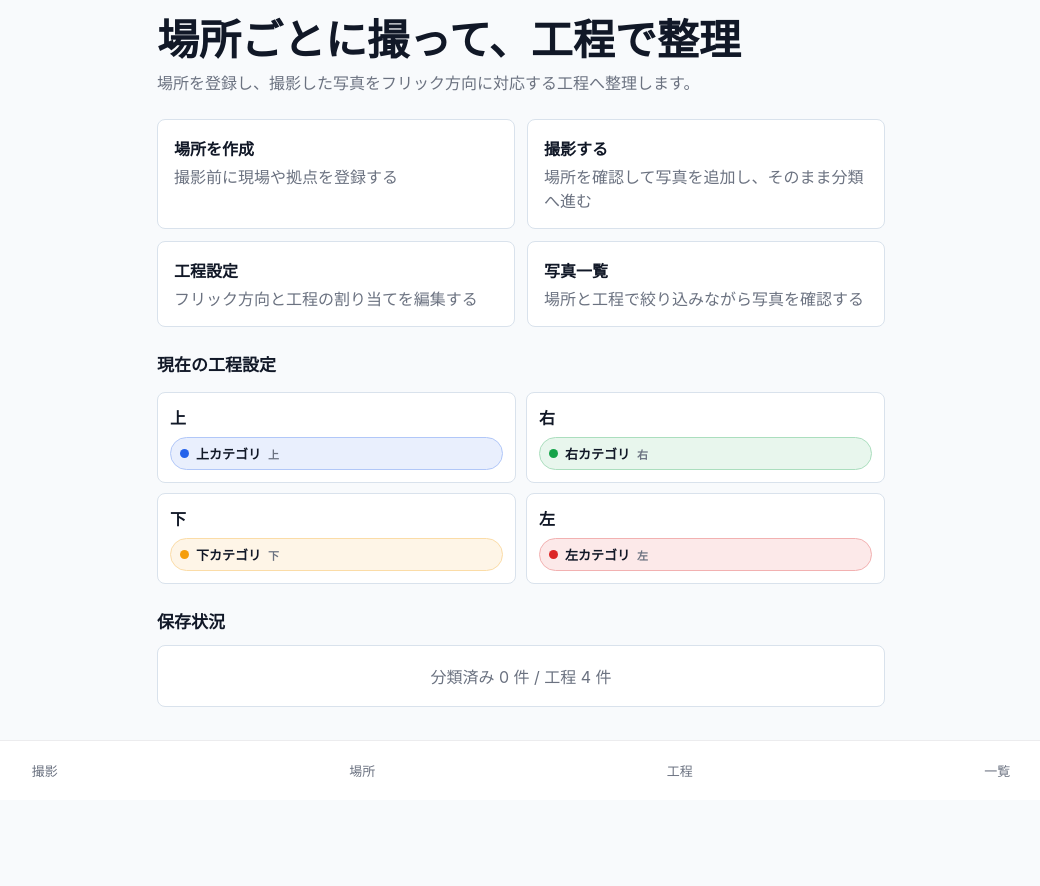
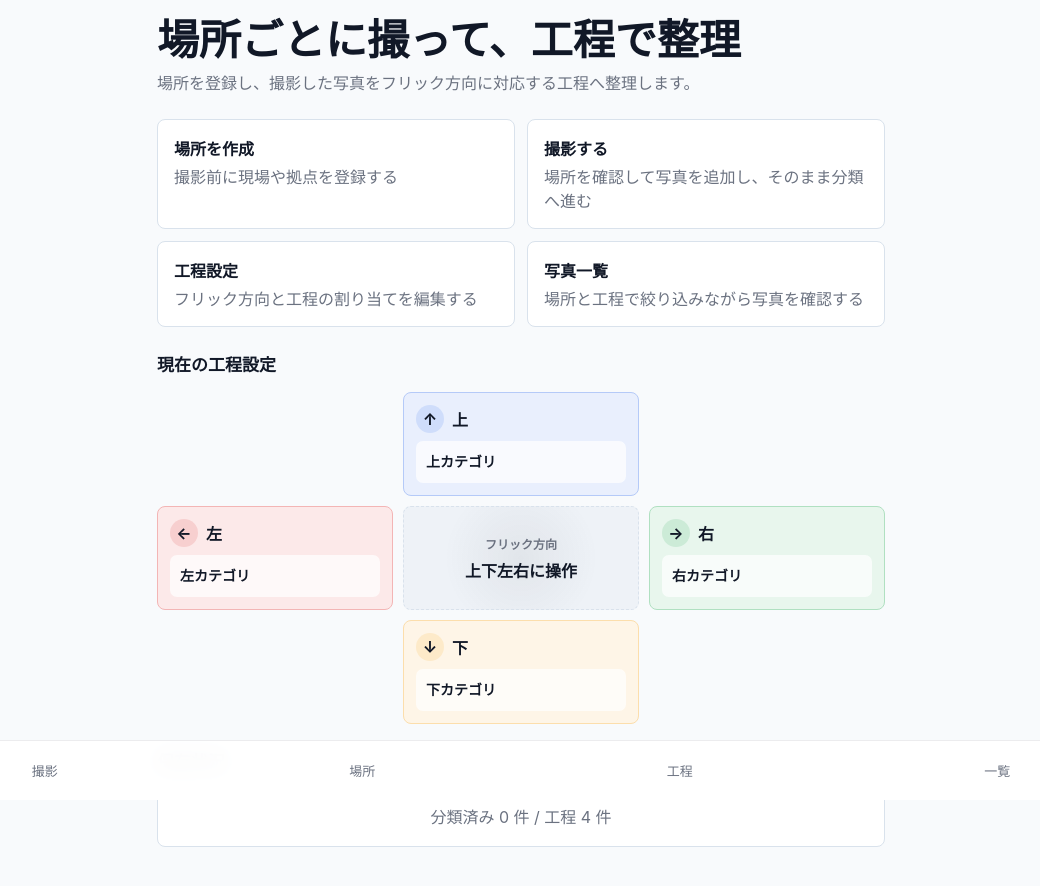
Before and after one commit to Fun-i-Con/FhotoFlicker, a Nuxt app: page / in a window 1280 px wide. Shown: the top 886 px of the page, without its empty margins (119-1159 px from the left). Before the commit the page ends 815 px from the top, so only its background shows below. Built offline with nearby package versions, Linux system fonts and the light colour scheme.

Commit message:
フリック方向の設定UIを十字キー型に改善した

```diff
--- a/assets/css/main.css
+++ b/assets/css/main.css
@@ -256,20 +256,98 @@ button {
 
 .direction-map {
   display: grid;
-  grid-template-columns: repeat(2, minmax(0, 1fr));
+  grid-template-columns: repeat(3, minmax(0, 1fr));
+  grid-template-areas:
+    ". up ."
+    "left center right"
+    ". down .";
   gap: 10px;
   margin: 16px 0;
+  align-items: stretch;
 }
 
 .direction-tile {
-  min-height: 78px;
+  min-height: 92px;
+  display: grid;
+  align-content: space-between;
+  gap: 8px;
+  border: 1px solid color-mix(in srgb, var(--tile-color, #9ca3af) 34%, white);
+  border-radius: 8px;
+  padding: 12px;
+  background: color-mix(in srgb, var(--tile-color, #9ca3af) 10%, white);
+}
+
+.direction-up {
+  grid-area: up;
+}
+
+.direction-right {
+  grid-area: right;
+}
+
+.direction-down {
+  grid-area: down;
+}
+
+.direction-left {
+  grid-area: left;
+}
+
+.direction-tile-header {
+  display: flex;
+  align-items: center;
+  gap: 8px;
+}
+
+.direction-arrow {
+  display: inline-flex;
+  width: 28px;
+  height: 28px;
+  align-items: center;
+  justify-content: center;
+  border-radius: 999px;
+  background: color-mix(in srgb, var(--tile-color, #9ca3af) 22%, white);
+  color: #111827;
+  font-size: 16px;
+  font-weight: 700;
+}
+
+.direction-target {
+  display: grid;
+  gap: 4px;
+  min-height: 42px;
+  padding: 10px;
+  border-radius: 7px;
+  background: rgba(255, 255, 255, 0.72);
+  color: var(--text);
+  font-size: 14px;
+  font-weight: 700;
+}
+
+.direction-target.is-empty {
+  color: var(--muted);
+}
+
+.direction-center {
+  grid-area: center;
+  min-height: 92px;
   display: grid;
   align-content: center;
-  gap: 8px;
-  border: 1px solid var(--line);
+  justify-items: center;
+  gap: 6px;
+  border: 1px dashed var(--line);
   border-radius: 8px;
   padding: 12px;
-  background: var(--surface);
+  background:
+    radial-gradient(circle at center, rgba(17, 24, 39, 0.06), transparent 60%),
+    var(--surface-soft);
+  text-align: center;
+}
+
+.direction-center-label {
+  color: var(--muted);
+  font-size: 12px;
+  font-weight: 700;
 }
 
 .preview-image,
@@ -372,3 +450,21 @@ button {
     grid-template-columns: repeat(3, minmax(0, 1fr));
   }
 }
+
+@media (max-width: 420px) {
+  .direction-map {
+    gap: 8px;
+  }
+
+  .direction-tile,
+  .direction-center {
+    min-height: 84px;
+    padding: 10px;
+  }
+
+  .direction-target {
+    min-height: 38px;
+    padding: 8px;
+    font-size: 13px;
+  }
+}
--- a/components/DirectionMap.vue
+++ b/components/DirectionMap.vue
@@ -1,9 +1,20 @@
 <script setup lang="ts">
 import { directionLabels, flickDirections, type Category } from '~/types/photo'
 
-defineProps<{
+const directionArrows = {
+  up: '↑',
+  right: '→',
+  down: '↓',
+  left: '←'
+} as const
+
+const props = defineProps<{
   categories: Category[]
 }>()
+
+function categoryFor(direction: keyof typeof directionArrows) {
+  return props.categories.find((category) => category.direction === direction)
+}
 </script>
 
 <template>
@@ -13,9 +24,21 @@ defineProps<{
       :key="direction"
       class="direction-tile"
       :class="`direction-${direction}`"
+      :style="{
+        '--tile-color': categoryFor(direction)?.color || '#9ca3af'
+      }"
     >
-      <strong>{{ directionLabels[direction] }}</strong>
-      <CategoryBadge :category="categories.find((category) => category.direction === direction)" />
+      <div class="direction-tile-header">
+        <span class="direction-arrow">{{ directionArrows[direction] }}</span>
+        <strong>{{ directionLabels[direction] }}</strong>
+      </div>
+      <div class="direction-target" :class="{ 'is-empty': !categoryFor(direction) }">
+        <span>{{ categoryFor(direction)?.name || '未設定' }}</span>
+      </div>
+    </div>
+    <div class="direction-center">
+      <span class="direction-center-label">フリック方向</span>
+      <strong>上下左右に操作</strong>
     </div>
   </section>
 </template>
```
